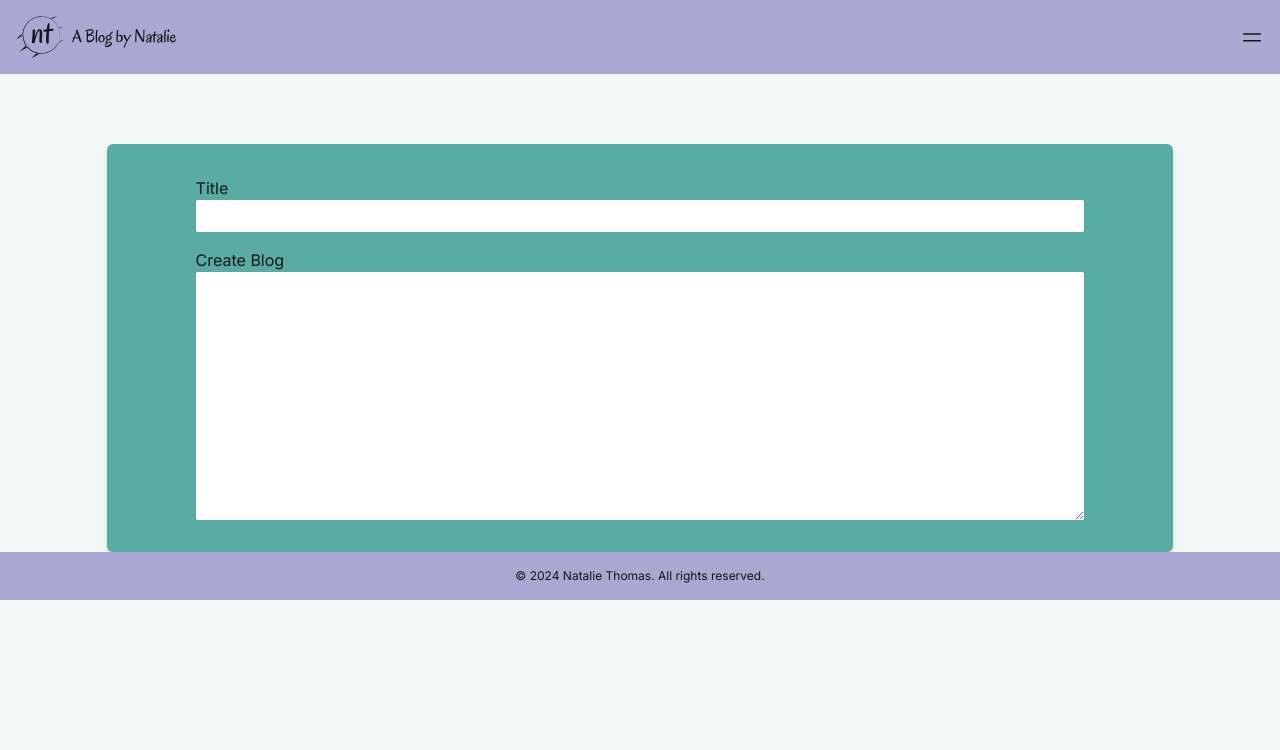
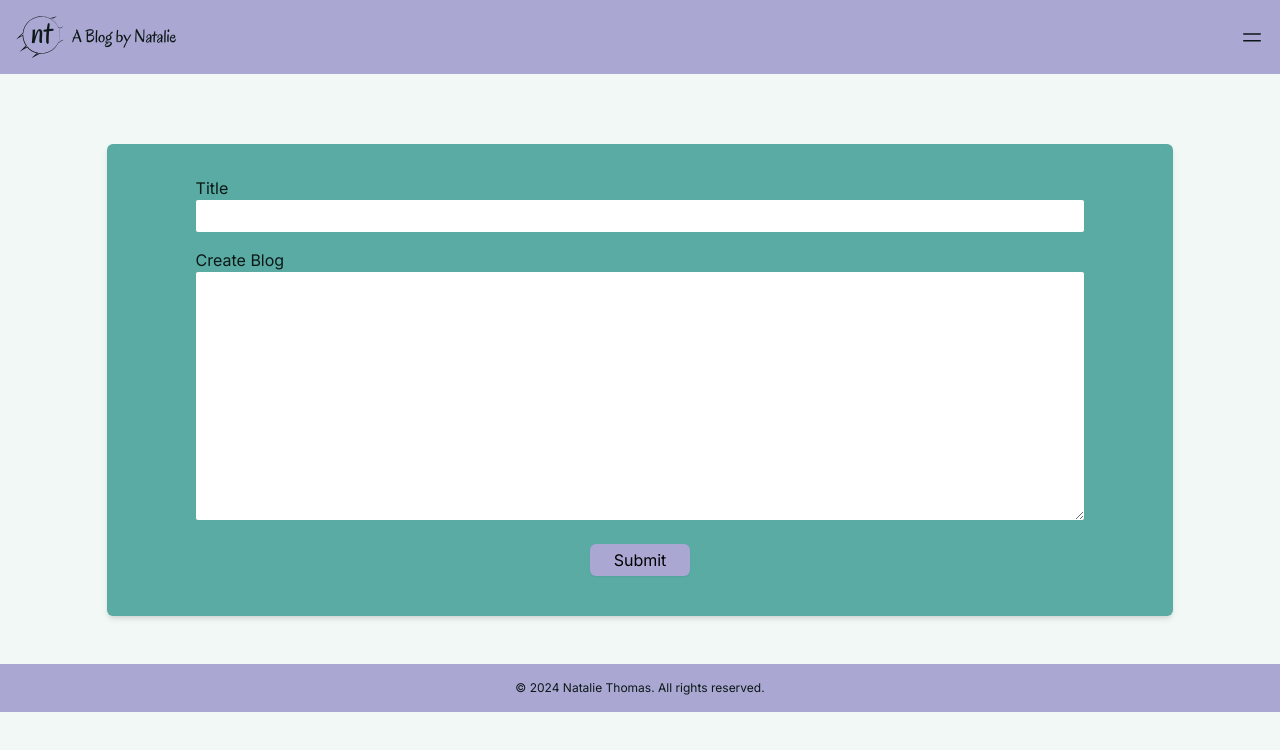
Before and after one commit to BenJohnsonFullStack/natalie-blog, a Next.js app: page /new in a window 1280 px wide. Shown: the top 750 px of the page. Built offline with nearby package versions, Linux system fonts and the light colour scheme.

Commit message:
new blog button

```diff
--- a/src/app/new/page.jsx
+++ b/src/app/new/page.jsx
@@ -2,7 +2,7 @@ import { BlogForm } from "./ui";
 
 const CreatePage = () => {
   return (
-    <section className="mt-36">
+    <section className="mt-36 mb-12">
       <BlogForm />
     </section>
   );
--- a/src/app/new/ui/BlogForm.jsx
+++ b/src/app/new/ui/BlogForm.jsx
@@ -1,5 +1,6 @@
 "use client";
 
+import { Button } from "@/app/ui";
 import { useState } from "react";
 
 export const BlogForm = () => {
@@ -47,12 +48,15 @@ export const BlogForm = () => {
           name="blogText"
           id="blogText"
           value={formValues.blogText}
-          cols="30"
           rows="10"
           className="w-5/6 mx-auto rounded-sm py-1 pl-[.5rem]"
           onChange={handleFormChange}
         ></textarea>
       </div>
+
+      <div className="mx-auto">
+        <Button buttonText="Submit" buttonStyle="secondary" type="submit" />
+      </div>
     </form>
   );
 };
--- a/src/app/ui/Button.jsx
+++ b/src/app/ui/Button.jsx
@@ -6,7 +6,7 @@ export const Button = ({ buttonText, buttonStyle, type, handler }) => {
       className={
         buttonStyle === "primary"
           ? "bg-primary px-6 py-1 rounded-md shadow-sm hover:bg-secondary duration-150"
-          : "bg-bg rounded-md shadow-sm hover:bg-secondary duration-150 py-1 mt-4 mb-4"
+          : "bg-secondary rounded-md shadow-sm hover:bg-secondary duration-150 py-1 mt-4 mb-4 px-6"
       }
     >
       {buttonText}
```
